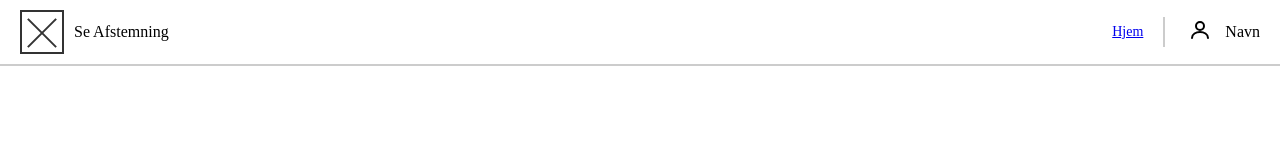
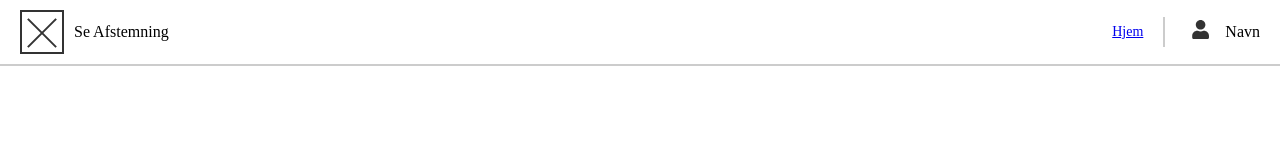
Before and after one commit to cs-26-dat-2-01/Stemmesystem, a React (Vite) app: page / in a window 1280 px wide. Shown: the top 160 px of the page. Built offline with nearby package versions, Linux system fonts and the light colour scheme.

Commit message:
changed svg to icon from react icons

```diff
--- a/client_src/components/NavBar.css
+++ b/client_src/components/NavBar.css
@@ -53,13 +53,13 @@
   cursor: pointer;
 
 }
-.avatar a:hover{
-  transform: scale(1.2);
-}
-
-.avatar svg {
-  width: 100%;
-  height: 100%;
+.avatar a{
+  text-decoration: none;
+  color: #333;
+  font-size: 1.2rem;
+  &:hover{
+    transform: scale(1.2);
+  }
 }
 
 /* Placeholder box */
--- a/client_src/components/NavBar.tsx
+++ b/client_src/components/NavBar.tsx
@@ -1,5 +1,6 @@
 import React from "react";
 import "./NavBar.css";
+import {FaUser} from "react-icons/fa";
 
 function NavBar() {
   return (
@@ -20,20 +21,7 @@ function NavBar() {
           {/* User Icon SVG */}
           <div className="avatar">
             <a href="#">
-              <svg
-                width="24"
-                height="24"
-                viewBox="0 0 24 24"
-                fill="none"
-                stroke="black"
-                strokeWidth="2"
-                strokeLinecap="round"
-                strokeLinejoin="round"
-              >
-                <circle cx="12" cy="8" r="4" />
-
-                <path d="M4 20c0-4 4-6 8-6s8 2 8 6" />
-              </svg>
+              <FaUser />
             </a>
           </div>
           <span className="username">Navn</span>
```
